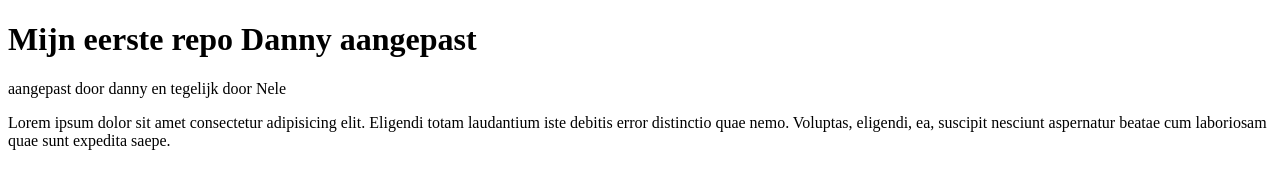
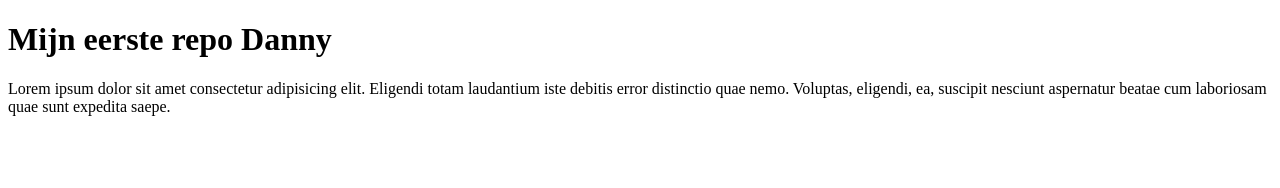
Before and after one commit to ntintel/mijn-eerste-repo, a plain HTML site: page index.html in a window 1280 px wide. Drawn offline with Linux system fonts and the light colour scheme.

Commit message:
aangeapst 5

```diff
--- a/index.html
+++ b/index.html
@@ -9,8 +9,7 @@
 </head>
 
 <body>
-    <h1>Mijn eerste repo Danny aangepast</h1>
-    <p>aangepast door danny en tegelijk door Nele</p>
+    <h1>Mijn eerste repo Danny</h1>
     <p>Lorem ipsum dolor sit amet consectetur adipisicing elit. Eligendi totam laudantium iste debitis error distinctio quae nemo. Voluptas, eligendi, ea, suscipit nesciunt aspernatur beatae cum laboriosam quae sunt expedita saepe.</p>
 </body>
 
```
